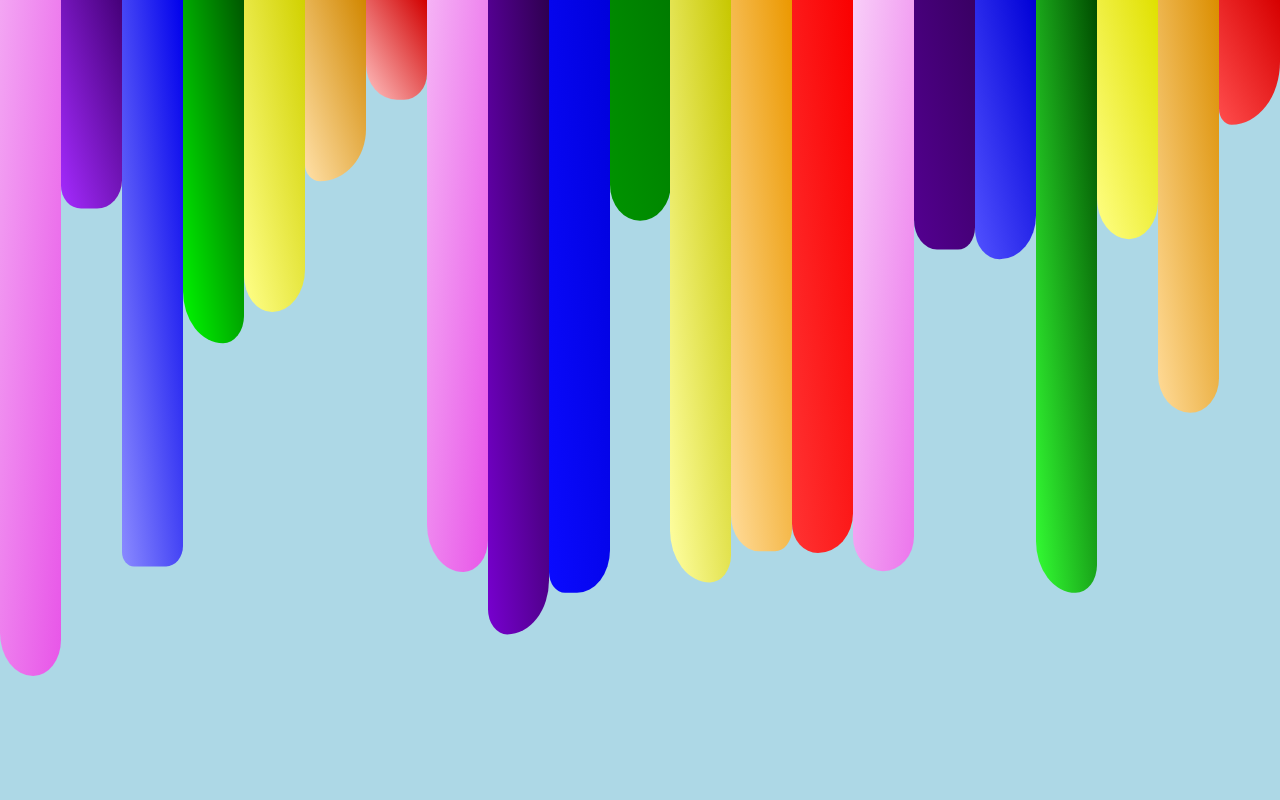
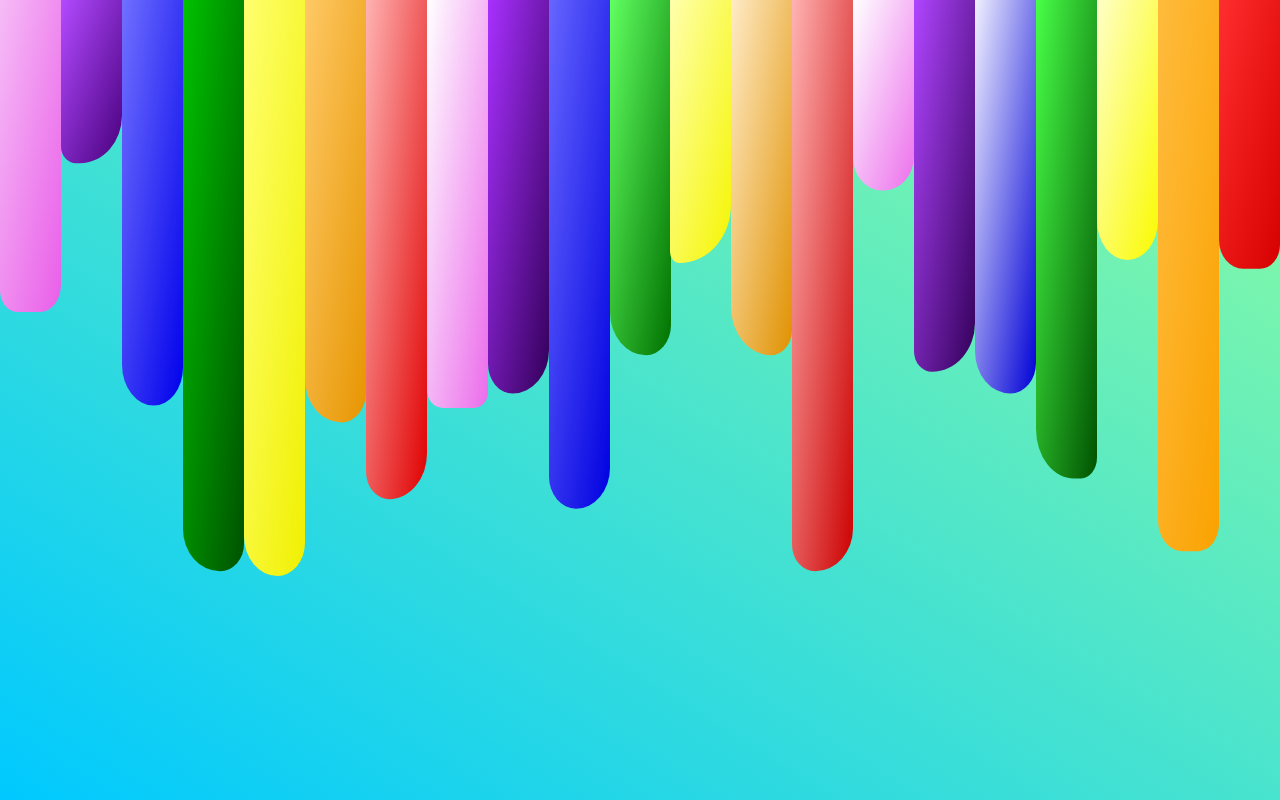
Before and after one commit to svenWacker/animation-using-scss, a website: page src/index.html in a window 1280 px wide. Drawn offline with nearby package versions, Linux system fonts and the light colour scheme; files that its build step writes are made by us from their sources.

Commit message:
new background

```diff
--- a/src/scss/main.scss
+++ b/src/scss/main.scss
@@ -21,7 +21,9 @@ $items-count: 21; // corresponds to the number of divs in your HTML
 }
 
 body {
-  background-color: lightblue;
+  background: linear-gradient(to top right, #00c9ff 0%, #92fe9d 100%);
+  // background: linear-gradient(90deg, #00d2ff 0%, #3a47d5 100%);
+  // background-color: lightblue;
   margin: 0;
 }
 
@@ -48,39 +50,39 @@ body {
     @if (($i == 2) or ($i == 9) or ($i == 16)) {
       border-radius: 0 0 ((random(50) + 10 + px)) ((random(50) + 10 + px));
       background: linear-gradient(
-        to top right,
-        lighten(indigo, random(40)),
+        to bottom right,
+        lighten(indigo, random(50)),
         rgba(darken(indigo, random(10)), 1)
       );
     }
     @if (($i == 3) or ($i == 10) or ($i == 17)) {
       border-radius: 0 0 ((random(50) + 10 + px)) ((random(50) + 10 + px));
       background: linear-gradient(
-        to top right,
-        lighten(blue, random(40)),
+        to bottom right,
+        lighten(blue, random(50)),
         rgba(darken(blue, random(10)), 1)
       );
     }
     @if (($i == 4) or ($i == 11) or ($i == 18)) {
       border-radius: 0 0 ((random(50) + 10 + px)) ((random(50) + 10 + px));
       background: linear-gradient(
-        to top right,
-        lighten(green, random(40)),
+        to bottom right,
+        lighten(green, random(50)),
         rgba(darken(green, random(10)), 1)
       );
     }
     @if (($i == 5) or ($i == 12) or ($i == 19)) {
       border-radius: 0 0 ((random(50) + 10 + px)) ((random(50) + 10 + px));
       background: linear-gradient(
-        to top right,
-        lighten(yellow, random(40)),
-        rgba(darken(yellow, random(15)), 1)
+        to bottom right,
+        lighten(yellow, random(50)),
+        rgba(darken(yellow, random(5)), 1)
       );
     }
     @if (($i == 6) or ($i == 13) or ($i == 20)) {
       border-radius: 0 0 ((random(50) + 10 + px)) ((random(50) + 10 + px));
       background: linear-gradient(
-        to top right,
+        to bottom right,
         lighten(orange, random(40)),
         rgba(darken(orange, random(10)), 1)
       );
@@ -88,7 +90,7 @@ body {
     @if (($i == 7) or ($i == 14) or ($i == 21)) {
       border-radius: 0 0 ((random(50) + 10 + px)) ((random(50) + 10 + px));
       background: linear-gradient(
-        to top right,
+        to bottom right,
         lighten(red, random(40)),
         rgba(darken(red, random(10)), 1)
       );
```
